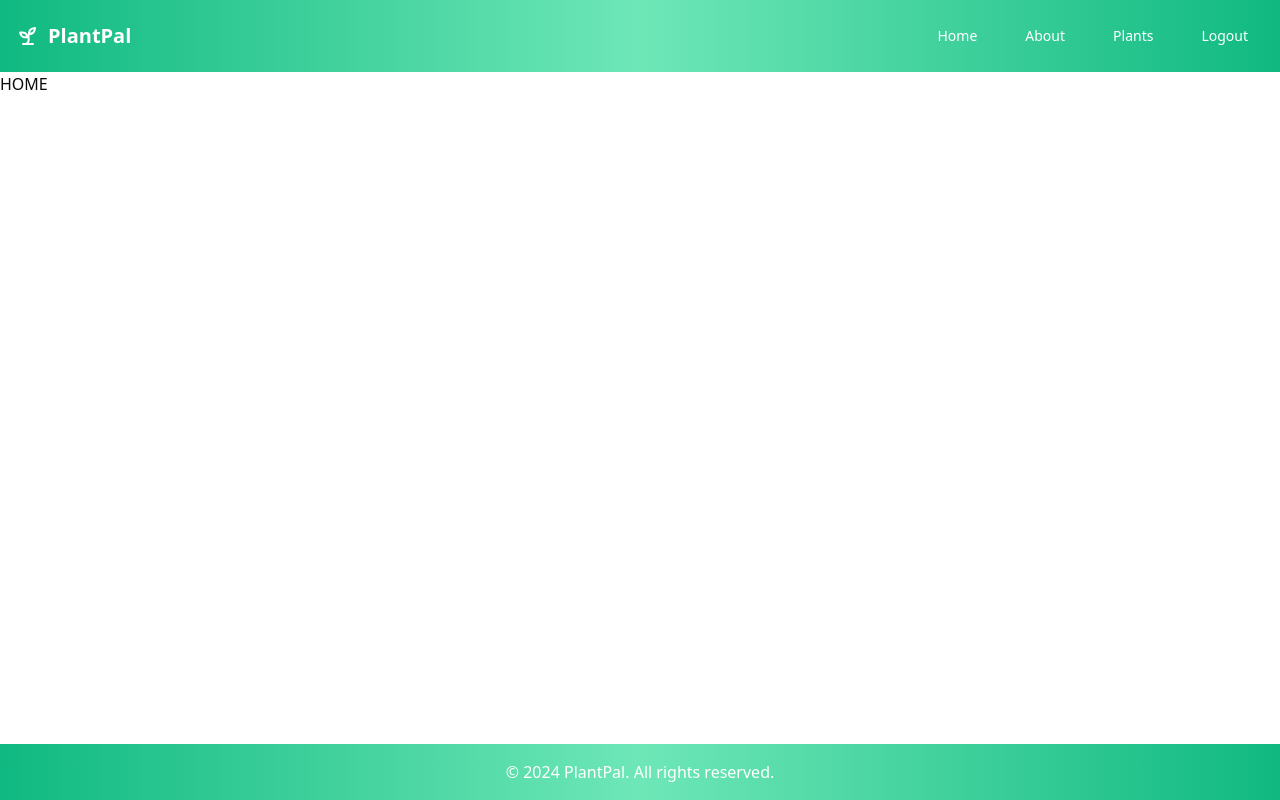
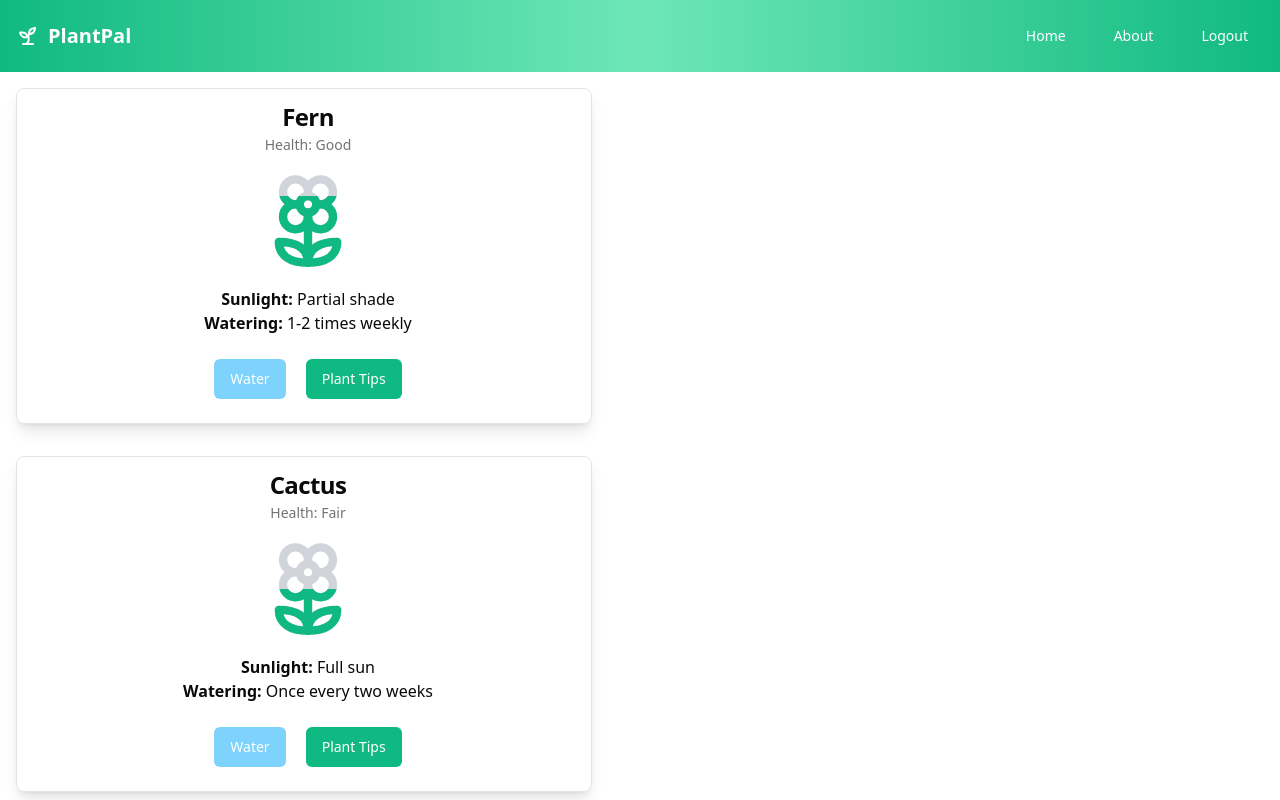
Before and after one commit to cse264/lehigh-cse-264-fall-24-final-project-f24-final-project, a React (Vite) app in the folder client/: page /home in a window 1280 px wide. Shown: the top 800 px of the page. Built offline with nearby package versions, Linux system fonts and the light colour scheme.

Commit message:
Plant Toast

```diff
--- a/client/package.json
+++ b/client/package.json
@@ -10,6 +10,7 @@
     "preview": "vite preview"
   },
   "dependencies": {
+    "@mui/icons-material": "^6.1.7",
     "@radix-ui/react-avatar": "^1.1.1",
     "@radix-ui/react-dialog": "^1.1.2",
     "@radix-ui/react-dropdown-menu": "^2.1.2",
--- a/client/src/App.jsx
+++ b/client/src/App.jsx
@@ -1,9 +1,10 @@
 import { Routes, Route, Outlet, Link } from "react-router-dom";
 import Layout from "./components/pages/Layout";
-import Plants from "./components/pages/Plants";
 import About from "./components/pages/About";
 import Home from "./components/pages/Home";
 import Login from "./components/pages/Login";
+import { Toaster } from "@/components/ui/toaster";
+
 
 export default function App() {
   return (
@@ -13,7 +14,6 @@ export default function App() {
         <Route path="/" element={<Layout />}>
           <Route path="home" element={<Home />} />
           <Route path="about" element={<About />} />
-          <Route path="plants" element={<Plants />} />
           <Route path="/*" element={<NoMatch />} />
         </Route>
       </Routes>
--- a/client/src/components/pages/Home.jsx
+++ b/client/src/components/pages/Home.jsx
@@ -1,10 +1,97 @@
+import {
+  Card,
+  CardContent,
+  CardDescription,
+  CardFooter,
+  CardHeader,
+  CardTitle,
+} from "@/components/ui/card"
+import { Sprout, Flower2} from 'lucide-react';
+import { Button } from "../ui/button";
+import { useToast } from "@/hooks/use-toast"
+
+const plantItems = [
+  {
+    species: 'Fern',
+    health: 'Good',
+    health_rating: 3,
+    sunlight: 'Partial shade',
+    watering_general_benchmark: '1-2 times weekly',
+  },
+  {
+    species: 'Cactus',
+    health: 'Fair',
+    health_rating: 2,
+    sunlight: 'Full sun',
+    watering_general_benchmark: 'Once every two weeks',
+  },
+  {
+    species: 'Aloe Vera',
+    health: 'Bad',
+    health_rating: 1,
+    sunlight: 'Bright, indirect light',
+    watering_general_benchmark: '1-2 times monthly',
+  },
+  {
+    species: 'Sunflower',
+    health: 'Excellent',
+    health_rating: 4,
+    sunlight: 'Full sun',
+    watering_general_benchmark: '2-3 times weekly during blooming season',
+  }
+];
+
+const getFillPercentage = (rating) => `${(rating / 4) * 100}`;
+
 
 export default function Home() {
-    return (
-      <div>
-        <div>
-          <h1>HOME</h1>
-        </div>
+  const { toast, dismiss } = useToast();
+  const onWater = () => {
+    toast({
+      description: "Your plant has been watered successfully💧",
+      duration: 2000,
+      variant: "water",
+    })
+  }
+  return (
+    <div className="pl-4 flex flex-col items-start">
+      {plantItems.map((plant, index) => (
+        <Card key={index} className="">
+          <CardHeader>
+            <CardTitle>{plant.species}</CardTitle>
+            <CardDescription>Health: {plant.health}</CardDescription>
+          </CardHeader>
+          <CardContent className="flex flex-col items-center justify-center">
+            <div className="relative w-[100px] h-[100px]">
+              {/*Empty Background Icon*/}
+              <Flower2
+                size={100}
+                className="absolute text-gray-300"
+                aria-hidden="true"
+              />
+              {/*Filled Area*/}
+              <div
+                className="absolute inset-0 overflow-hidden"
+                style={{
+                  clipPath: `polygon(50% ${100 - getFillPercentage(plant.health_rating)}%, 100% ${100 - getFillPercentage(plant.health_rating)}%, 100% 100%, 0 100%, 0 ${100 - getFillPercentage(plant.health_rating)}%)`,
+                }}
+              >
+                <Flower2 size={100} className="text-emerald-500" />
+              </div>
+            </div>
+            <p className="mt-4 text-center">
+              <strong>Sunlight:</strong> {plant.sunlight}
+            </p>
+            <p className="text-center">
+              <strong>Watering:</strong> {plant.watering_general_benchmark}
+            </p>
+          </CardContent>
+          <CardFooter className="space-x-5">
+            <Button variant="water" onClick={onWater}>Water</Button>
+            <Button variant="tips">Plant Tips</Button>
+          </CardFooter>
+        </Card>
+      ))}
       </div>
-    );
-  }
+  );
+}
--- a/client/src/components/pages/Layout.jsx
+++ b/client/src/components/pages/Layout.jsx
@@ -3,12 +3,12 @@ import { Link, Outlet } from 'react-router-dom';
 import { Sprout, Menu } from 'lucide-react';
 import { Button } from "@/components/ui/button";
 import { NavigationMenu } from "@/components/ui/navigation-menu";
+import { Toaster } from "@/components/ui/toaster";
 
 export default function Layout() {
   const navItems = [
     { name: 'Home', href: '/home' },
     { name: 'About', href: '/about' },
-    { name: 'Plants', href: '/plants' },
   ];
 
   return (
@@ -42,6 +42,7 @@ export default function Layout() {
       <main className="container flex-1">
         <Outlet />
       </main>
+      <Toaster />
       <footer className="p-4 bg-gradient-to-r from-emerald-500 via-emerald-300 to-emerald-500  text-center text-white">
         &copy; {new Date().getFullYear()} PlantPal. All rights reserved.
       </footer>
--- a/client/src/components/pages/Plants.jsx
+++ /dev/null
@@ -1,62 +0,0 @@
-import {
-  Card,
-  CardContent,
-  CardDescription,
-  CardFooter,
-  CardHeader,
-  CardTitle,
-} from "@/components/ui/card"
-
-const plantItems = [
-  {
-    species: 'Fern',
-    health: 'Good',
-    health_rating: 3,
-    sunlight: 'Partial shade',
-    watering_general_benchmark: '1-2 times weekly',
-  },
-  {
-    species: 'Cactus',
-    health: 'Fair',
-    health_rating: 2,
-    sunlight: 'Full sun',
-    watering_general_benchmark: 'Once every two weeks',
-  },
-  {
-    species: 'Aloe Vera',
-    health: 'Bad',
-    health_rating: 1,
-    sunlight: 'Bright, indirect light',
-    watering_general_benchmark: '1-2 times monthly',
-  },
-  {
-    species: 'Sunflower',
-    health: 'Excellent',
-    health_rating: 4,
-    sunlight: 'Full sun',
-    watering_general_benchmark: '2-3 times weekly during blooming season',
-  }
-];
-
-export default function Plants() {
-
-  return (
-    <div className="pl-4 flex flex-col items-start">
-      {plantItems.map((plant, index) => (
-        <Card key={index} className="pl-2 my-4 w-full max-w-xl">
-          <CardHeader>
-            <CardTitle>{plant.species}</CardTitle>
-            <CardDescription>Health: {plant.health}</CardDescription>
-          </CardHeader>
-          <CardContent>
-            <p><strong>Sunlight:</strong> {plant.sunlight}</p>
-            <p><strong>Watering:</strong> {plant.watering_general_benchmark}</p>
-          </CardContent>
-          <CardFooter>
-            <p>Additional care information can be added here.</p>
-          </CardFooter>
-        </Card>
-      ))}
-      </div>
-  );
-}
--- a/client/src/components/ui/button.jsx
+++ b/client/src/components/ui/button.jsx
@@ -18,6 +18,8 @@ const buttonVariants = cva(
           "bg-secondary text-secondary-foreground hover:bg-secondary/80 bg-amber-300",
         ghost: "hover:bg-accent hover:text-accent-foreground hover:text-emerald-300",
         link: "text-primary underline-offset-4 hover:underline",
+        water: "bg-sky-300 text-white hover:bg-accent hover:text-accent-foreground hover:text-sky-400",
+        tips: "bg-emerald-500 text-white hover:bg-accent hover:text-accent-foreground hover:text-emerald-300"
       },
       size: {
         default: "h-10 px-4 py-2",
--- a/client/src/components/ui/card.jsx
+++ b/client/src/components/ui/card.jsx
@@ -5,7 +5,7 @@ import { cn } from "@/lib/utils"
 const Card = React.forwardRef(({ className, ...props }, ref) => (
   <div
     ref={ref}
-    className={cn("rounded-lg border bg-card text-card-foreground shadow-lg transform transition duration-300 hover:scale-105 hover:shadow-xl", className)}
+    className={cn("rounded-lg border bg-card text-card-foreground shadow-lg transform transition duration-300 hover:scale-102 hover:shadow-xl text-center pl-2 my-4 w-3/5 max-w-xl", className)}
     {...props} />
 ))
 Card.displayName = "Card"
@@ -13,7 +13,7 @@ Card.displayName = "Card"
 const CardHeader = React.forwardRef(({ className, ...props }, ref) => (
   <div
     ref={ref}
-    className={cn("flex flex-col space-y-1.5 p-6", className)}
+    className={cn("flex flex-col space-y-1.5 p-4", className)}
     {...props} />
 ))
 CardHeader.displayName = "CardHeader"
@@ -35,14 +35,14 @@ const CardDescription = React.forwardRef(({ className, ...props }, ref) => (
 CardDescription.displayName = "CardDescription"
 
 const CardContent = React.forwardRef(({ className, ...props }, ref) => (
-  <div ref={ref} className={cn("p-6 pt-0", className)} {...props} />
+  <div ref={ref} className={cn("p-6 pt-0 justify-center items-center flex flex-col", className)} {...props} />
 ))
 CardContent.displayName = "CardContent"
 
 const CardFooter = React.forwardRef(({ className, ...props }, ref) => (
   <div
     ref={ref}
-    className={cn("flex items-center p-6 pt-0", className)}
+    className={cn("flex items-center p-6 pt-0 justify-center", className)}
     {...props} />
 ))
 CardFooter.displayName = "CardFooter"
--- a/client/src/components/ui/toast.jsx
+++ b/client/src/components/ui/toast.jsx
@@ -26,6 +26,8 @@ const toastVariants = cva(
         default: "border bg-background text-foreground",
         destructive:
           "destructive group border-destructive bg-destructive text-destructive-foreground",
+        water:
+          "bg-sky-300  group text-destructive-foreground text-center border-2 border-sky-500"
       },
     },
     defaultVariants: {
@@ -70,12 +72,12 @@ const ToastClose = React.forwardRef(({ className, ...props }, ref) => (
 ToastClose.displayName = ToastPrimitives.Close.displayName
 
 const ToastTitle = React.forwardRef(({ className, ...props }, ref) => (
-  <ToastPrimitives.Title ref={ref} className={cn("text-sm font-semibold", className)} {...props} />
+  <ToastPrimitives.Title ref={ref} className={cn("text-sm font-semibold text-center", className)} {...props} />
 ))
 ToastTitle.displayName = ToastPrimitives.Title.displayName
 
 const ToastDescription = React.forwardRef(({ className, ...props }, ref) => (
-  <ToastPrimitives.Description ref={ref} className={cn("text-sm opacity-90", className)} {...props} />
+  <ToastPrimitives.Description ref={ref} className={cn("text-white opacity-90 text-center", className)} {...props} />
 ))
 ToastDescription.displayName = ToastPrimitives.Description.displayName
 
```
Also changed, not shown: 1 other file (tests, documents, lock files or other folders).
